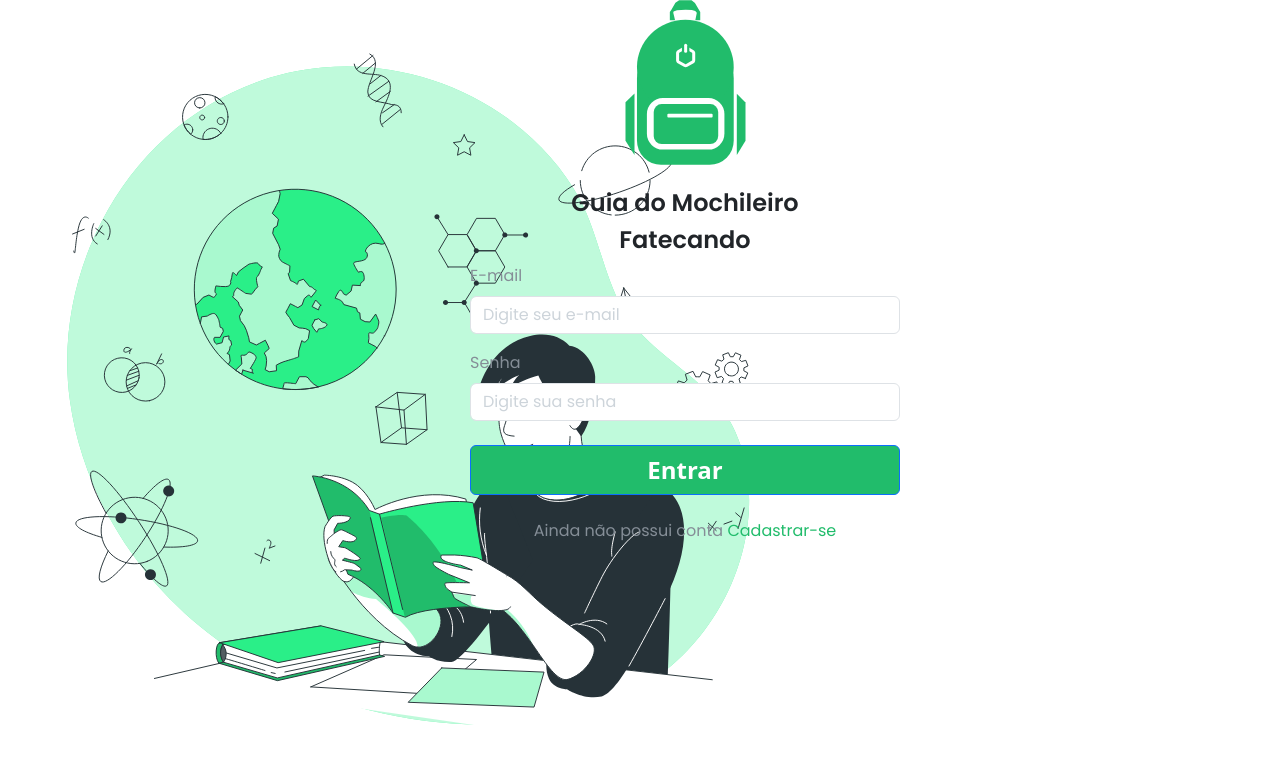
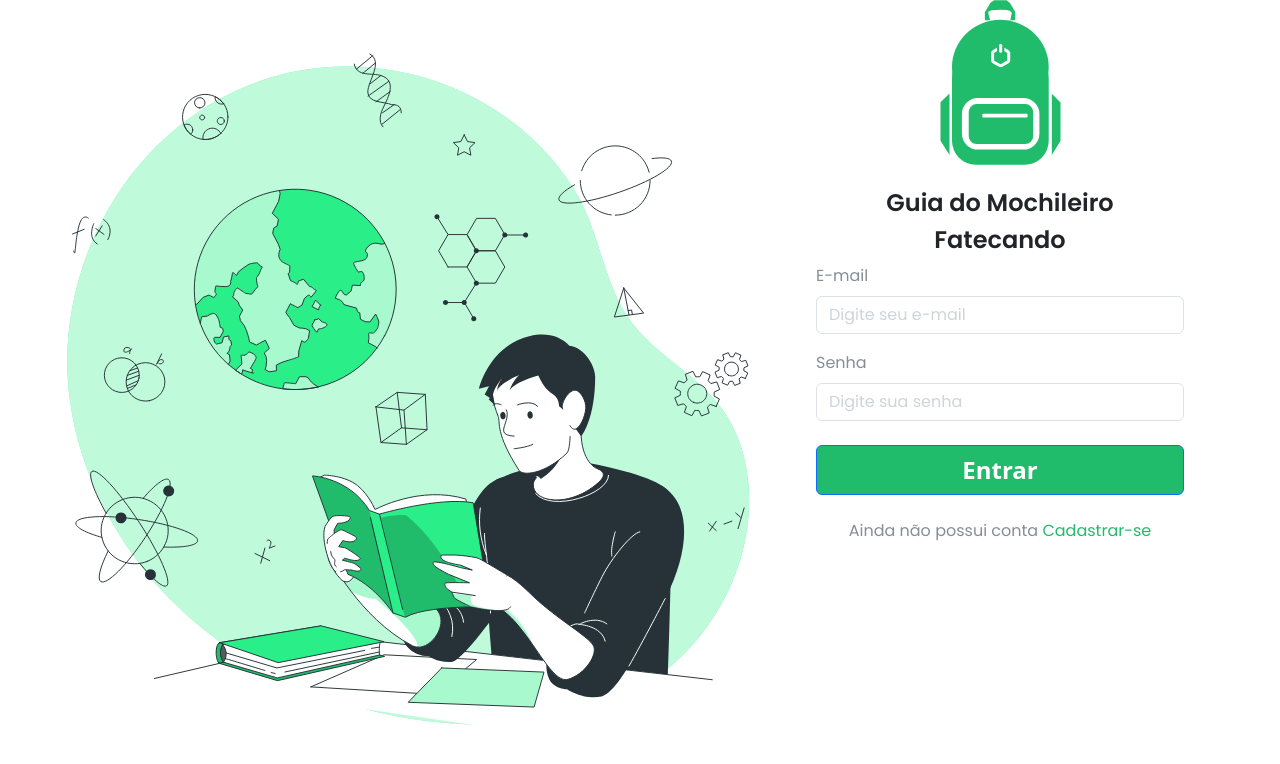
Before and after one commit to EAn022/Synas_angular_mockup, an Angular app in the folder guiaMochileiroFatecando/: page / in a window 1280 px wide. Shown: the top 764 px of the page. Built offline with nearby package versions, Linux system fonts and the light colour scheme.

Commit message:
update: image and form relation

```diff
--- a/guiaMochileiroFatecando/src/app/login-form/login-form.component.html
+++ b/guiaMochileiroFatecando/src/app/login-form/login-form.component.html
@@ -4,7 +4,7 @@
   <h1 class="mt-4" >Guia do Mochileiro</h1>
   <h1>Fatecando</h1>
 </div>
-<form >
+<form>
     <div class="mb-3">
       <label for="exampleInputEmail1" class="form-label ">E-mail</label>
       <input type="email" class="form-control" id="exampleInputEmail1" aria-describedby="exampleInputEmail1" placeholder="Digite seu e-mail">
--- a/guiaMochileiroFatecando/src/app/login/login.component.html
+++ b/guiaMochileiroFatecando/src/app/login/login.component.html
@@ -1,9 +1,9 @@
 <div id="container" clas="container-sm d-flex align-items-center justify-content-center">
-    <section clas="d-flex align-items-center justify-content-center">
-        <div id="container-image" clas="container-xxl d-flex align-items-center justify-content-center">
+    <section clas="d-flex">
+        <div id="container-image">
             <app-login-image></app-login-image>
         </div>
-        <div id="container-form" clas="container-xxl d-flex align-items-center justify-content-center">
+        <div id="container-form" class="px-3">
             <app-login-form></app-login-form>
         </div>
     </section>
--- a/guiaMochileiroFatecando/src/app/login/login.component.scss
+++ b/guiaMochileiroFatecando/src/app/login/login.component.scss
@@ -1,13 +1,7 @@
 section{
     display: flex;
-    max-width: 600px;
-    gap: 40px;
-}
-
-#container-image{
-    min-width:430px;
 }
 
 #container-form{
-    min-width:430px;
+    min-width:400px;
 }
```
